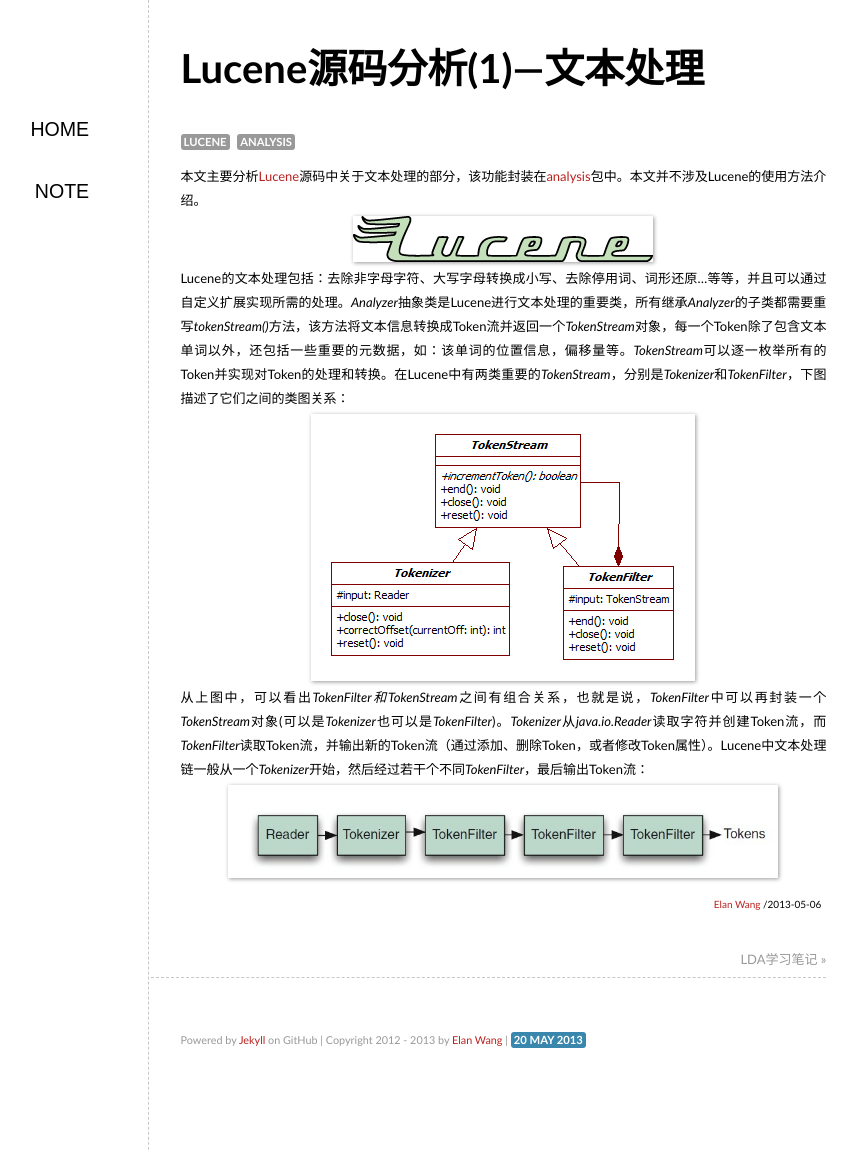
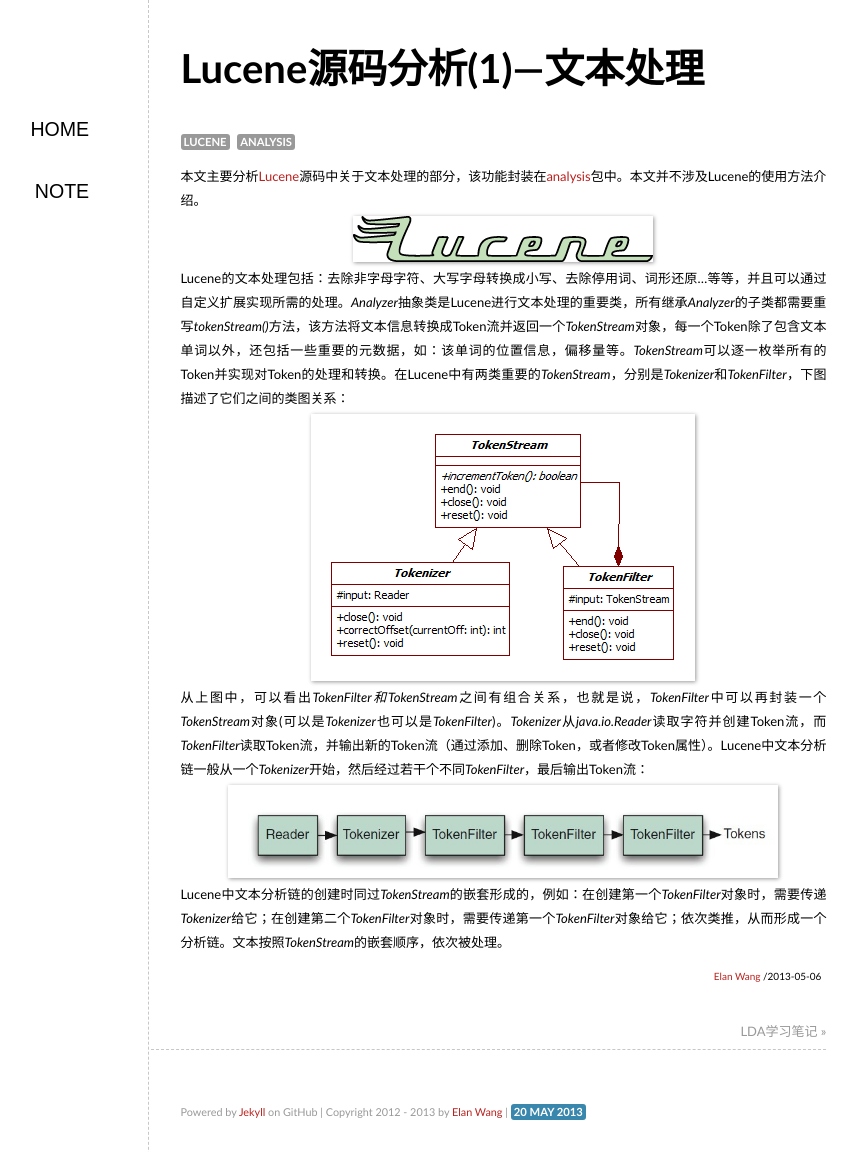
Before and after one commit to elan2wang/note, a Jekyll site: the page built from _posts/2013-05-06-Lucene-note-text-analysis.md, in a window 1280 px wide and 1152 px high. Shown: the whole window, without its empty margins (236-1093 px from the left). Built offline with Jekyll 4.4.1, drawn with Linux system fonts in a browser that asks for light colours; comment, search, counter and statistics services are not loaded.

Commit message:
edit lucene note text analysis

```diff
--- a/_posts/2013-05-06-Lucene-note-text-analysis.md
+++ b/_posts/2013-05-06-Lucene-note-text-analysis.md
@@ -8,5 +8,6 @@ categories: Lucene
 ![lucene logo]({{ site.url }}/images/lucene_logo.png)
 Lucene的文本处理包括：去除非字母字符、大写字母转换成小写、去除停用词、词形还原...等等，并且可以通过自定义扩展实现所需的处理。*Analyzer*抽象类是Lucene进行文本处理的重要类，所有继承*Analyzer*的子类都需要重写*tokenStream()*方法，该方法将文本信息转换成Token流并返回一个*TokenStream*对象，每一个Token除了包含文本单词以外，还包括一些重要的元数据，如：该单词的位置信息，偏移量等。*TokenStream*可以逐一枚举所有的Token并实现对Token的处理和转换。在Lucene中有两类重要的*TokenStream*，分别是*Tokenizer*和*TokenFilter*，下图描述了它们之间的类图关系：
 ![TokeStream Class Hierarchy]({{ site.url }}/images/tokenstream-class.png)
-从上图中，可以看出*TokenFilter和TokenStream*之间有组合关系，也就是说，*TokenFilter*中可以再封装一个*TokenStream*对象(可以是*Tokenizer*也可以是*TokenFilter*)。*Tokenizer*从*java.io.Reader*读取字符并创建Token流，而*TokenFilter*读取Token流，并输出新的Token流（通过添加、删除Token，或者修改Token属性）。Lucene中文本处理链一般从一个*Tokenizer*开始，然后经过若干个不同*TokenFilter*，最后输出Token流：
+从上图中，可以看出*TokenFilter和TokenStream*之间有组合关系，也就是说，*TokenFilter*中可以再封装一个*TokenStream*对象(可以是*Tokenizer*也可以是*TokenFilter*)。*Tokenizer*从*java.io.Reader*读取字符并创建Token流，而*TokenFilter*读取Token流，并输出新的Token流（通过添加、删除Token，或者修改Token属性）。Lucene中文本分析链一般从一个*Tokenizer*开始，然后经过若干个不同*TokenFilter*，最后输出Token流：
 ![analyzer chain]({{ site.url }}/images/analyzer-chain.png)
+Lucene中文本分析链的创建时同过*TokenStream*的嵌套形成的，例如：在创建第一个*TokenFilter*对象时，需要传递*Tokenizer*给它；在创建第二个*TokenFilter*对象时，需要传递第一个*TokenFilter*对象给它；依次类推，从而形成一个分析链。文本按照*TokenStream*的嵌套顺序，依次被处理。
```
